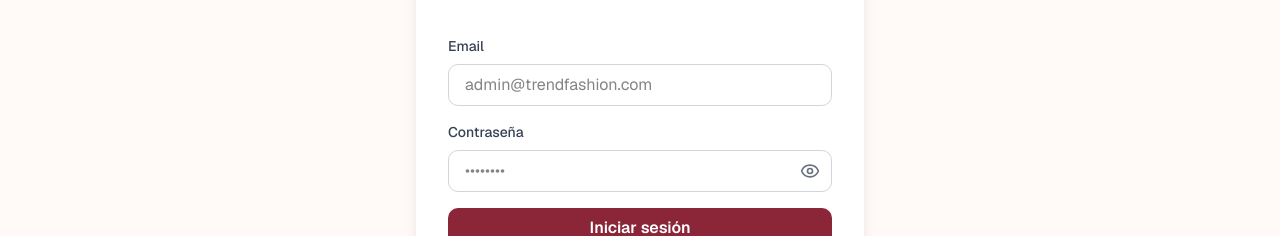
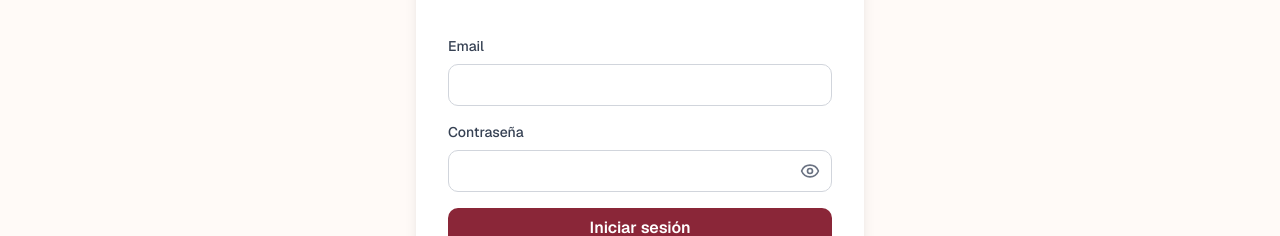
Before and after one commit to isabelcanales/trendfashion-analytics-tfg-final, a Next.js app: page /auth/signin in a window 1280 px wide. Shown: the part 363-599 px from the top of the page. Built offline with nearby package versions, Linux system fonts and the light colour scheme; no server answers.

Commit message:
Quitar placeholder de email en login

```diff
--- a/app/auth/signin/page.tsx
+++ b/app/auth/signin/page.tsx
@@ -73,7 +73,7 @@ export default function SignIn() {
                 type="email"
                 value={email}
                 onChange={(e) => setEmail(e.target.value)}
-                placeholder="admin@trendfashion.com"
+                placeholder=""
                 className="w-full px-4 py-2 border border-gray-300 rounded-lg focus:outline-none focus:ring-2 focus:ring-[#8a2638]"
                 disabled={isLoading}
               />
@@ -89,7 +89,7 @@ export default function SignIn() {
                   type={showPassword ? "text" : "password"}
                   value={password}
                   onChange={(e) => setPassword(e.target.value)}
-                  placeholder="••••••••"
+                  placeholder=""
                   className="w-full px-4 py-2 pr-12 border border-gray-300 rounded-lg focus:outline-none focus:ring-2 focus:ring-[#8a2638]"
                   disabled={isLoading}
                 />
```
